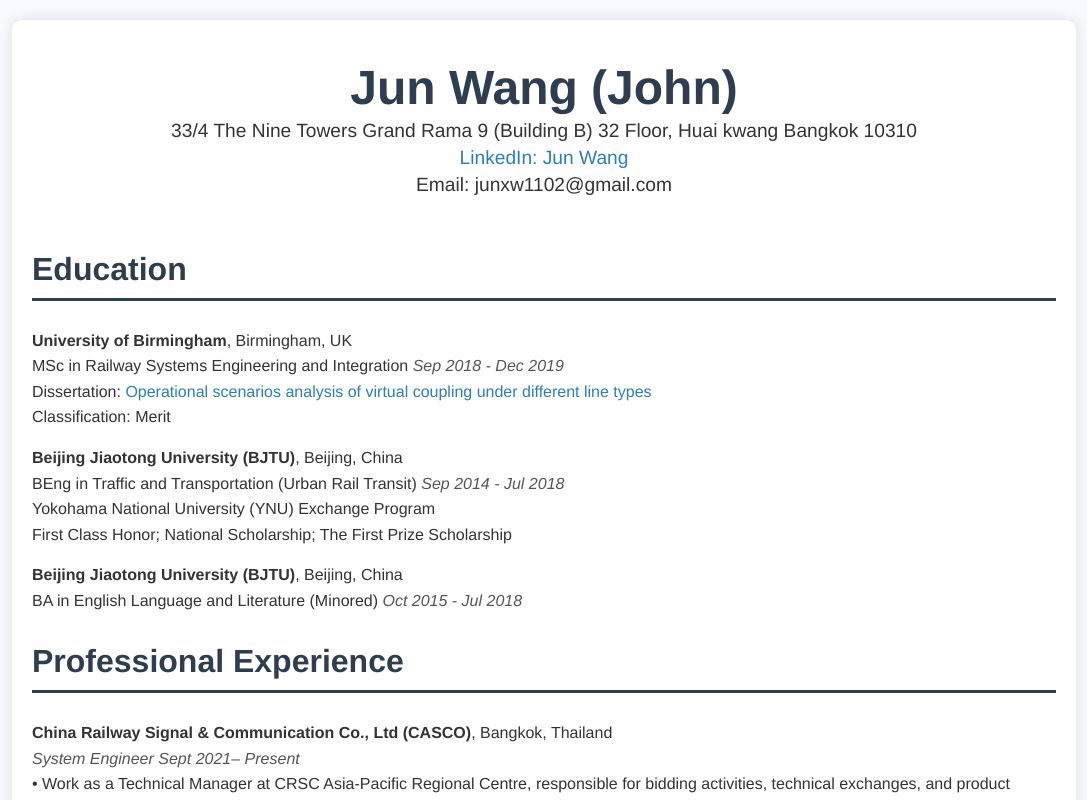
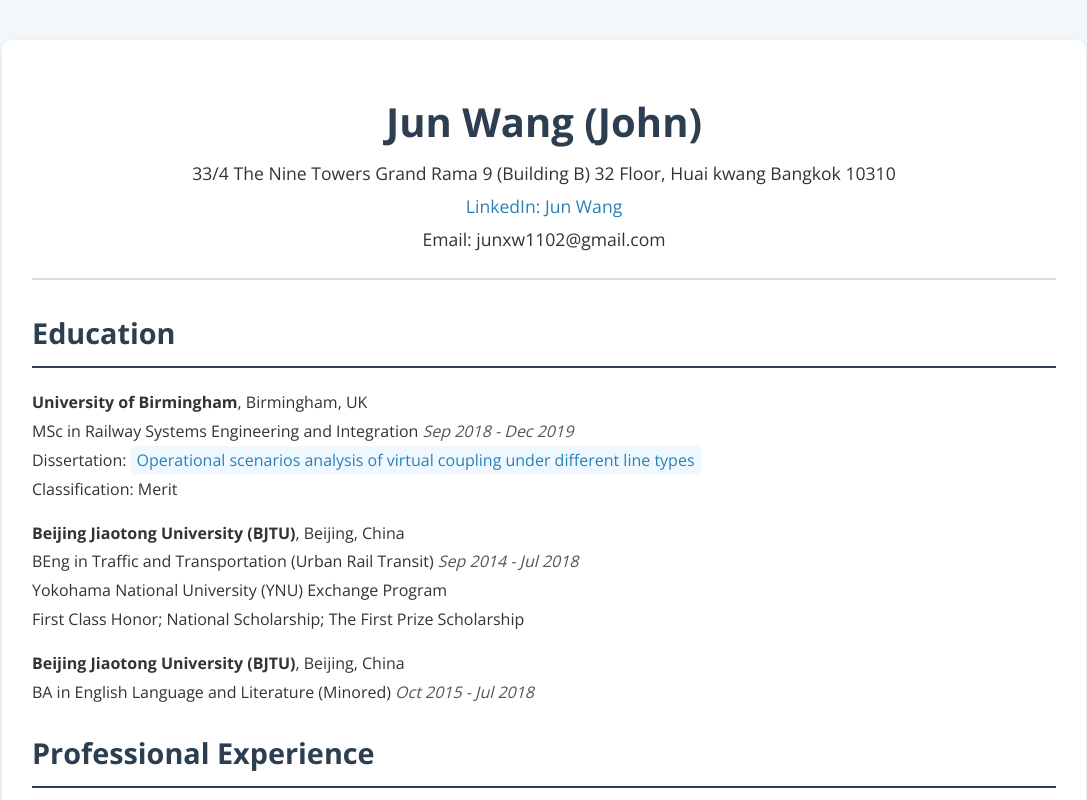
Before and after one commit to CodeJohnw/CodeJohnw.github.io, a plain HTML site: page index.html in a window 1280 px wide. Shown: the top 800 px of the page, without its empty margins (96-1183 px from the left). Drawn offline with nearby package versions, Linux system fonts and the light colour scheme.

Commit message:
Update index.html - v 1.1

```diff
--- a/index.html
+++ b/index.html
@@ -5,43 +5,49 @@
     <meta name="viewport" content="width=device-width, initial-scale=1.0">
     <title>Jun Wang (John) - Personal Webpage</title>
     <style>
+        @import url('https://fonts.googleapis.com/css2?family=Open+Sans:wght@400;600;700&display=swap');
+
         body {
-            font-family: 'Helvetica Neue', Helvetica, Arial, sans-serif;
+            font-family: 'Open Sans', sans-serif;
             margin: 0;
             padding: 0;
-            background-color: #f7f9fc;
+            background-color: #f4f7f9;
             color: #333;
+            line-height: 1.6;
         }
         .container {
             width: 80%;
             max-width: 1200px;
-            margin: 20px auto;
-            padding: 20px;
+            margin: 40px auto;
+            padding: 30px;
             background-color: #fff;
-            box-shadow: 0 0 15px rgba(0, 0, 0, 0.1);
+            box-shadow: 0 4px 8px rgba(0, 0, 0, 0.1);
             border-radius: 10px;
         }
         header {
             text-align: center;
             padding: 20px 0;
+            border-bottom: 2px solid #ddd;
+            margin-bottom: 30px;
         }
         header h1 {
             margin: 0;
-            font-size: 3em;
+            font-size: 2.5em;
             color: #2c3e50;
         }
         header p {
-            font-size: 1.2em;
+            font-size: 1.1em;
             margin: 5px 0;
         }
         section {
-            margin: 30px 0;
+            margin: 20px 0;
         }
         section h2 {
-            border-bottom: 3px solid #2c3e50;
+            border-bottom: 2px solid #2c3e50;
             padding-bottom: 10px;
             color: #2c3e50;
-            font-size: 2em;
+            font-size: 1.8em;
+            margin-bottom: 20px;
         }
         ul {
             list-style: none;
@@ -49,7 +55,7 @@
         }
         li {
             margin: 15px 0;
-            line-height: 1.6;
+            line-height: 1.8;
         }
         .job-title, .job-duration, .degree-duration {
             font-style: italic;
@@ -70,6 +76,11 @@
         .project-list li {
             list-style-type: disc;
         }
+        .highlight {
+            background-color: #f0f8ff;
+            padding: 3px 6px;
+            border-radius: 4px;
+        }
     </style>
 </head>
 <body>
@@ -86,7 +97,7 @@
                 <li>
                     <strong>University of Birmingham</strong>, Birmingham, UK<br>
                     MSc in Railway Systems Engineering and Integration <span class="degree-duration">Sep 2018 - Dec 2019</span><br>
-                    Dissertation: <a href="path_to_your_summary_file.pdf" target="_blank">Operational scenarios analysis of virtual coupling under different line types</a><br>
+                    Dissertation: <a href="path_to_your_summary_file.pdf" target="_blank" class="highlight">Operational scenarios analysis of virtual coupling under different line types</a><br>
                     Classification: Merit
                 </li>
                 <li>
@@ -178,9 +189,9 @@
                 <li>Railway System Engineer <span class="degree-duration">2022 - Present</span></li>
             </ul>
         </section>
-        <section id="projects">
+        <section id="projects" class="project-list">
             <h2>Programming Projects</h2>
-            <ul class="project-list">
+            <ul>
                 <li><a href="https://github.com/yourusername/project1" target="_blank">Project 1: Description of Project 1</a></li>
                 <li><a href="https://github.com/yourusername/project2" target="_blank">Project 2: Description of Project 2</a></li>
                 <li><a href="https://github.com/yourusername/project3" target="_blank">Project 3: Description of Project 3</a></li>
```
